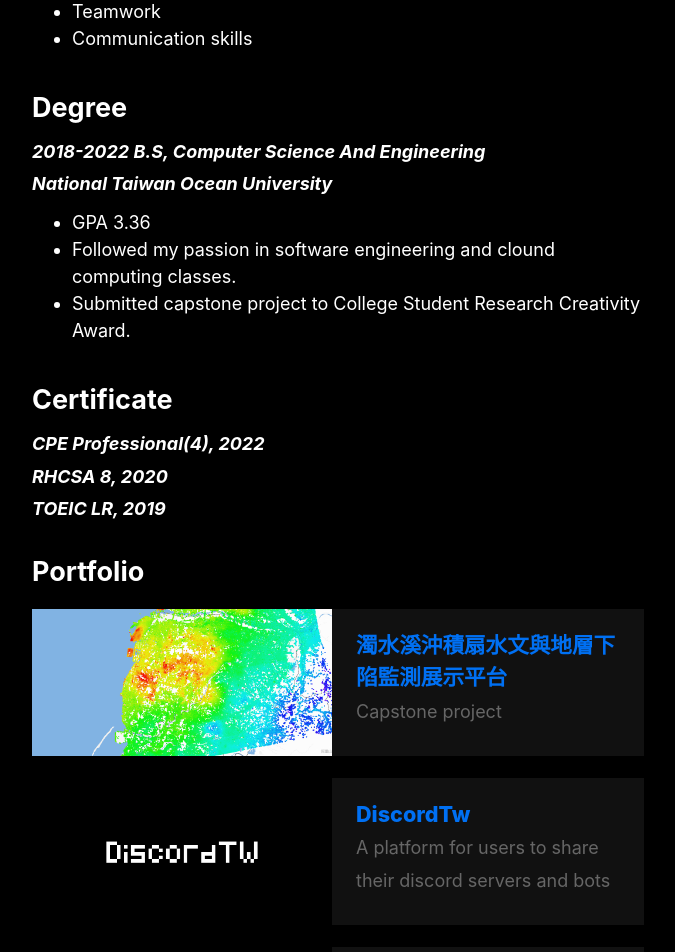
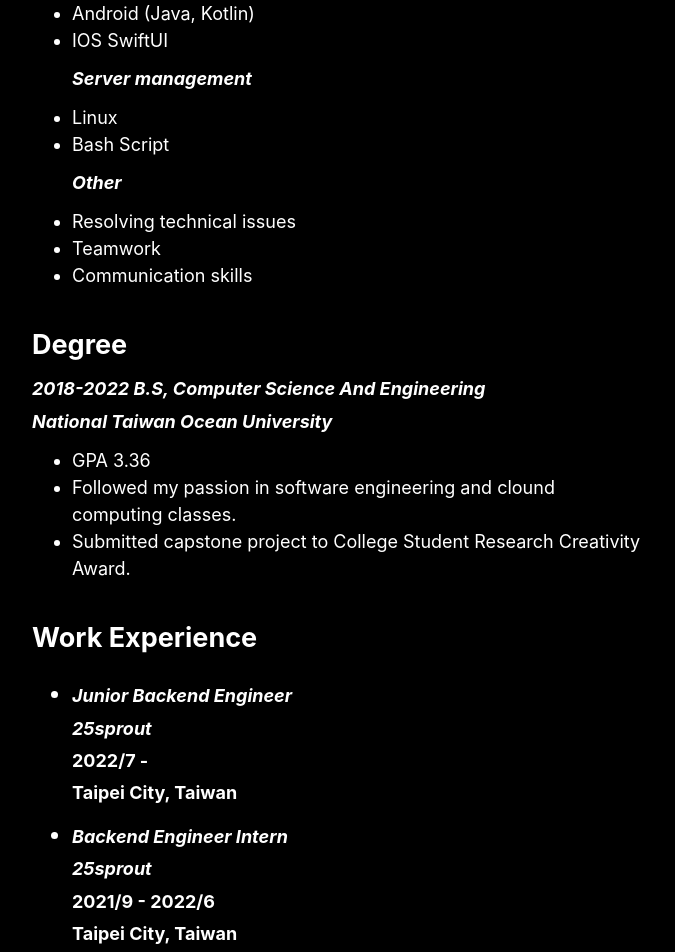
Before and after one commit to SmoothieNoIce/flexolk-blog, a Next.js app: page / in a window 1280 px wide. Shown: the part 700-1652 px from the top of the page, without its empty margins (302-977 px from the left). Built offline with nearby package versions, Linux system fonts and the light colour scheme.

Commit message:
feat: update page

```diff
--- a/pages/index.js
+++ b/pages/index.js
@@ -18,16 +18,22 @@ export default function Home({ allPostsData }) {
       <section className={`${utilStyles.headingMd} ${utilStyles.padding1px}`}>
         <h2 className={utilStyles.headingLg}>Skill</h2>
         <ul className={utilStyles.ArticleLi}>
+          <p className={utilStyles.ArticleMd}>Backend development</p>
           <li>PHP, Laravel Framework</li>
           <li>Python, Django Framework</li>
           <li>Golang, Gin Framework</li>
           <li>Java, Spring Framework</li>
           <li>Node.js, Express Framework</li>
+          <p className={utilStyles.ArticleMd}>Frontend development</p>
+          <li>HTML, CSS, Javascript</li>
           <li>React Framework</li>
           <li>Vue Framework</li>
-          <li>HTML, CSS, Javascript</li>
           <li>Android (Java, Kotlin)</li>
           <li>IOS SwiftUI</li>
+          <p className={utilStyles.ArticleMd}>Server management</p>
+          <li>Linux</li>
+          <li>Bash Script</li>
+          <p className={utilStyles.ArticleMd}>Other</p>
           <li>Resolving technical issues</li>
           <li>Teamwork</li>
           <li>Communication skills</li>
@@ -41,6 +47,23 @@ export default function Home({ allPostsData }) {
           <li>GPA 3.36</li>
           <li>Followed my passion in software engineering and clound computing classes.</li>
           <li>Submitted capstone project to College Student Research Creativity Award.</li>
+        </ul>
+      </section>
+      <section className={`${utilStyles.headingMd} ${utilStyles.padding1px}`}>
+        <h2 className={utilStyles.headingLg}>Work Experience</h2>
+        <ul>
+          <li>
+            <p className={utilStyles.ArticleMd}>Junior Backend Engineer</p>
+            <p className={utilStyles.ArticleMd}>25sprout</p>
+            <p className={utilStyles.Article2Md}>2022/7 -</p>
+            <p className={utilStyles.Article2Md}>Taipei City, Taiwan</p>
+          </li>
+          <li>
+            <p className={utilStyles.ArticleMd}>Backend Engineer Intern</p>
+            <p className={utilStyles.ArticleMd}>25sprout</p>
+            <p className={utilStyles.Article2Md}>2021/9 - 2022/6</p>
+            <p className={utilStyles.Article2Md}>Taipei City, Taiwan</p>
+          </li>
         </ul>
       </section>
       <section className={`${utilStyles.headingMd} ${utilStyles.padding1px}`}>
@@ -67,7 +90,7 @@ export default function Home({ allPostsData }) {
         </ul>
       </section>
       <section className={`${utilStyles.headingMd} ${utilStyles.padding1px}`}>
-        <h2 className={utilStyles.headingLg}>Contact me</h2>
+        <h2 className={utilStyles.headingLg}>Contact Me</h2>
         <p>aci5722@gmail.com</p>
       </section>
     </Layout>
```
Also changed, not shown: posts/Hydraweb.md (+0 -1 lines).
